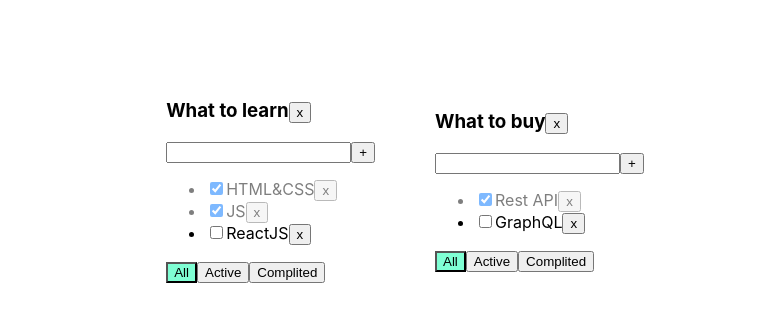
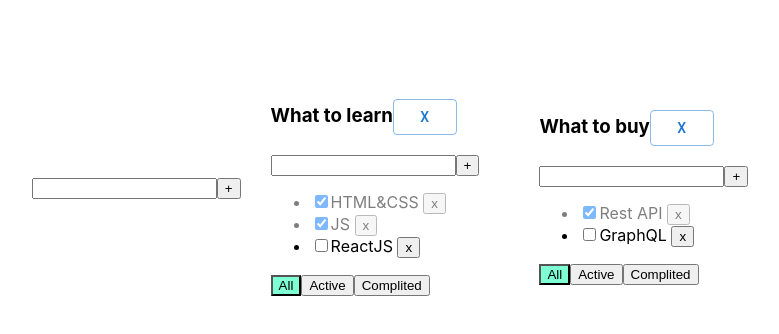
Before and after one commit to xxxGaDxxx/Todolist, a React (Create React App) app: page / in a window 1280 px wide. Shown: the top 334 px of the page, without its empty margins (235-1014 px from the left). Built offline with nearby package versions, Linux system fonts and the light colour scheme.

Commit message:
6.Todolist EditableSpan, AddItemForm

```diff
--- a/package.json
+++ b/package.json
@@ -3,6 +3,9 @@
   "version": "0.1.0",
   "private": true,
   "dependencies": {
+    "@emotion/react": "^11.9.0",
+    "@emotion/styled": "^11.8.1",
+    "@mui/material": "^5.8.2",
     "@testing-library/jest-dom": "^5.14.1",
     "@testing-library/react": "^13.0.0",
     "@testing-library/user-event": "^13.2.1",
--- a/src/App.tsx
+++ b/src/App.tsx
@@ -2,6 +2,7 @@ import React, {useState} from 'react';
 import './App.css';
 import {TaskType, Todolist} from './Todolist';
 import {v1} from 'uuid';
+import AddItemForm from './components/AddItemForm';
 
 export type FilterType = 'all' | 'active' | 'complited'
 type TodolistsType = {
@@ -37,43 +38,24 @@ export function App() {
         ]
     })
 
-    /*let [tasks, setTask] = useState([
-        {id: v1(), title: 'milk', isDone: true},
-        {id: v1(), title: 'coffee', isDone: false},
-        {id: v1(), title: 'sugar', isDone: true},
-    ])*/
-    /*let [filter, setFilter] = useState<FilterType>('all')*/
-    /* let taskForTodolist = tasks
-     if (filter === 'active') {
-         taskForTodolist = tasks.filter(e => !e.isDone)
-
-     }
-     if (filter === 'complited') {
-         taskForTodolist = tasks.filter(e => e.isDone)
-     }
- */
 
     let changeFilter = (todolistId: string, value: FilterType) => {
         setTodolists(todolists.map(t => t.id === todolistId ? {...t, filter: value} : t))
-        /*setFilter(value)*/
+
     }
 
     let remuveTask = (todolistId: string, id: string) => {
         setTasks({...tasks, [todolistId]: tasks[todolistId].filter(e => e.id !== id)})
-        /* let filteredTask = tasks.filter(e => e.id !== id)
-         setTask(filteredTask)*/
+
     }
 
     let addTask = (todolistId: string, title: string) => {
         let newTask = {id: v1(), title: title, isDone: false}
         setTasks({...tasks, [todolistId]: [newTask, ...tasks[todolistId]]})
-        /*let task = {id: v1(), title: title, isDone: false}
-        let newTask = [task, ...tasks]
-        setTask(newTask)*/
+
     }
     let changeTaskStatus = (todolistId: string, id: string, isDone: boolean) => {
         setTasks({...tasks, [todolistId]: tasks[todolistId].map(e => e.id === id ? {...e, isDone: isDone} : e)})
-        /* setTask(tasks.map(e => e.id === id ? {...e, isDone: isDone} : e))*/
     }
 
     let removeTodolist = (todolistId: string) => {
@@ -82,9 +64,23 @@ export function App() {
         console.log(tasks)
     }
 
+    let addNewTask = (title: string) => {
+        let newId = v1()
+        let newTask: TodolistsType = {id: newId, title: title, filter: 'all'}
+        setTodolists([newTask, ...todolists])
+        setTasks({...tasks, [newId]: []})
+    }
+    const editTodolistHandler = (todolistId: string, newTitle: string) => {
+        setTodolists(todolists.map(t => t.id === todolistId ? {...t, title: newTitle} : t))
+    }
+    const editTask = (todolistId: string, taskID: string, newTitle: string) => {
+        setTasks({...tasks, [todolistId]: tasks[todolistId].map(e => e.id === taskID ? {...e, title: newTitle} : e)})
+    }
+
 
     return (
         <div className="App">
+            <AddItemForm callBack={addNewTask}/>
             {
                 todolists.map((el) => {
                     let taskForTodolist = tasks[el.id]
@@ -97,9 +93,10 @@ export function App() {
                     }
 
                     return (
-                        <div className={'app'}>
+                        <div className={'app'}
+                             key={el.id}
+                        >
                             <Todolist
-                                key={el.id}
                                 todolistId={el.id}
                                 title={el.title}
                                 tasks={taskForTodolist}
@@ -109,6 +106,8 @@ export function App() {
                                 changeTaskStatus={changeTaskStatus}
                                 filter={el.filter}
                                 removeTodolist={removeTodolist}
+                                editTodolistHandler={editTodolistHandler}
+                                editTask={editTask}
                             />
                         </div>
                     )
--- a/src/Todolist.tsx
+++ b/src/Todolist.tsx
@@ -1,5 +1,8 @@
-import React, {ChangeEvent, useState, KeyboardEvent} from 'react';
+import React from 'react';
 import {FilterType} from './App';
+import {Button} from '@mui/material';
+import AddItemForm from './components/AddItemForm';
+import {EditableSpan} from './components/EditableSpan';
 
 
 export type TaskType = {
@@ -18,10 +21,12 @@ type PropsType = {
     filter: FilterType
     todolistId: string
     removeTodolist: (todolistId: string) => void
+    editTodolistHandler: (todolistId: string, title: string) => void
+    editTask: (todolistId: string, taskID: string, newTitle: string) => void
 }
 
 export const Todolist: React.FC<PropsType> = (props) => {
-    let [title, setTitle] = useState('')
+    /*  let [title, setTitle] = useState('')
       let [error, setError] = useState<string | null>(null)
 
       let onChangeHandler = (e: ChangeEvent<HTMLInputElement>) => {
@@ -40,7 +45,7 @@ export const Todolist: React.FC<PropsType> = (props) => {
           } else {
               setError('Title is reqired')
           }
-    }
+      }*/
     let onClickAll = () => props.changeFilter(props.todolistId, 'all')
     let onClickActive = () => props.changeFilter(props.todolistId, 'active')
     let onClickComplited = () => props.changeFilter(props.todolistId, 'complited')
@@ -49,19 +54,30 @@ export const Todolist: React.FC<PropsType> = (props) => {
         props.removeTodolist(props.todolistId)
     }
 
+    let addTaskHandler = (title: string) => {
+        props.addTask(props.todolistId, title)
+    }
+    let addEditableHandler = (newTitle: string) => {
+        props.editTodolistHandler(props.todolistId, newTitle)
+    }
+    let addEditableTask = (taskID: string, newTitle: string) => {
+        props.editTask(props.todolistId, taskID, newTitle)
+    }
+
     return (
         <div>
             <h3>
-                {props.title}
-                <button onClick={removeTodolistHandler}>x</button>
+                <EditableSpan title={props.title} callBack={addEditableHandler}/>
+                {/*{props.title}*/}
+                <Button variant="outlined" onClick={removeTodolistHandler}>x</Button>
             </h3>
-
-            <div>
+            <AddItemForm callBack={addTaskHandler}/>
+            {/*<div>
                 <input value={title} onChange={onChangeHandler} onKeyDown={onKeyDownHandler}
                        className={error ? 'error' : ''}/>
                 <button onClick={onClickHandler}>+</button>
                 {error && <div className={'error-message'}>{error}</div>}
-            </div>
+            </div>*/}
             <ul>
                 {
                     props.tasks.map(t => {
@@ -70,10 +86,13 @@ export const Todolist: React.FC<PropsType> = (props) => {
                             props.changeTaskStatus(props.todolistId, t.id, !t.isDone)
                         }
 
+
                         return (
                             <li key={t.id} className={t.isDone ? 'is-done' : ''}>
-                                <input type="checkbox" checked={t.isDone}
-                                       onChange={onChangeCheckbox}/><span>{t.title}</span>
+                                <input type="checkbox" checked={t.isDone} onChange={onChangeCheckbox}/>
+                                <EditableSpan title={t.title}
+                                              callBack={(newTitle) => addEditableTask(t.id, newTitle)}/> {/*//появился промежуточный ему приходит и от отдаёт уже 2 аргумента */}
+                                {/*<span>{t.title}</span>*/}
                                 <button onClick={onClickHandler}>x</button>
                             </li>
                         )
--- /dev/null
+++ b/src/components/AddItemForm.tsx
@@ -0,0 +1,38 @@
+import React, {ChangeEvent, KeyboardEvent, useState} from 'react';
+
+type AddItemFormPropsType = {
+    callBack: (title: string) => void
+}
+
+const AddItemForm: React.FC<AddItemFormPropsType> = (props) => {
+    let [title, setTitle] = useState('')
+    let [error, setError] = useState<string | null>(null)
+
+    let onChangeHandler = (e: ChangeEvent<HTMLInputElement>) => {
+        setTitle(e.currentTarget.value)
+    }
+    let onKeyDownHandler = (e: KeyboardEvent<HTMLInputElement>) => {
+        setError(null)
+        if (e.key === 'Enter') {
+            onClickHandler()
+        }
+    }
+    let onClickHandler = () => {
+        if (title.trim() !== '') {
+            props.callBack(title.trim())
+            setTitle('')
+        } else {
+            setError('Title is reqired')
+        }
+    }
+    return (
+        <div>
+            <input value={title} onChange={onChangeHandler} onKeyDown={onKeyDownHandler}
+                   className={error ? 'error' : ''}/>
+            <button onClick={onClickHandler}>+</button>
+            {error && <div className={'error-message'}>{error}</div>}
+        </div>
+    );
+};
+
+export default AddItemForm;
--- /dev/null
+++ b/src/components/EditableSpan.tsx
@@ -0,0 +1,39 @@
+import React, {ChangeEvent, useState} from 'react';
+
+type EditableSpanPropsType = {
+    title: string
+    callBack: (title: string) => void
+}
+
+export const EditableSpan: React.FC<EditableSpanPropsType> = (props) => {
+    let [newTitle, seNewtTitle] = useState(props.title)
+
+    let onChangeHandler = (e: ChangeEvent<HTMLInputElement>) => {
+        seNewtTitle(e.currentTarget.value)
+    }
+
+    let addTask = () => {
+        if (newTitle.trim() !== '') {
+            props.callBack(newTitle.trim())
+        }
+    }
+
+
+    const [edit, setEdit] = useState(false)
+    let EditTrueHandler = () => {
+        setEdit(!edit)
+        addTask()
+    }
+
+    return (
+        edit
+            ? <input
+                type="text"
+                value={newTitle}
+                onBlur={EditTrueHandler}
+                autoFocus
+                onChange={onChangeHandler}
+            />
+            : <span onDoubleClick={EditTrueHandler}>{props.title}</span>
+    );
+};
```
Also changed, not shown: 1 other file (tests, documents, lock files or other folders). Lines whose indentation alone changed are shown as unchanged.
